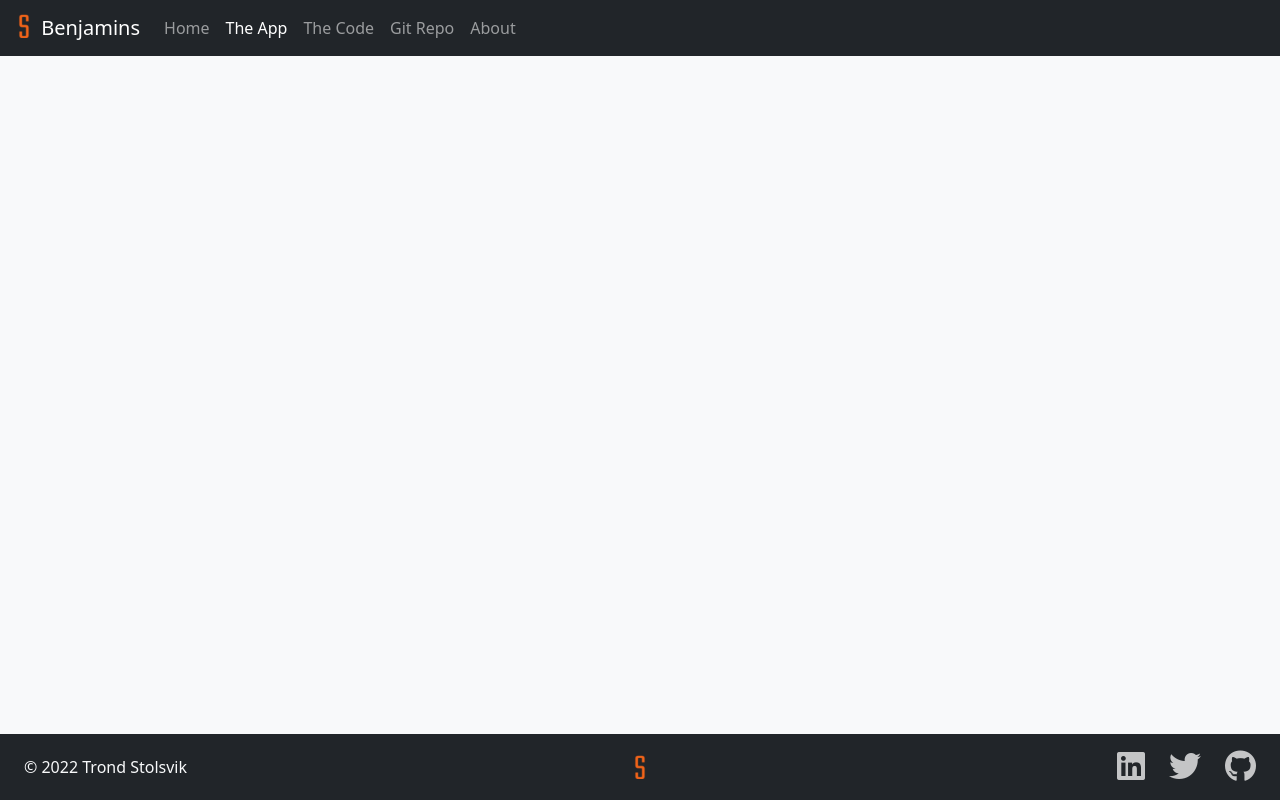
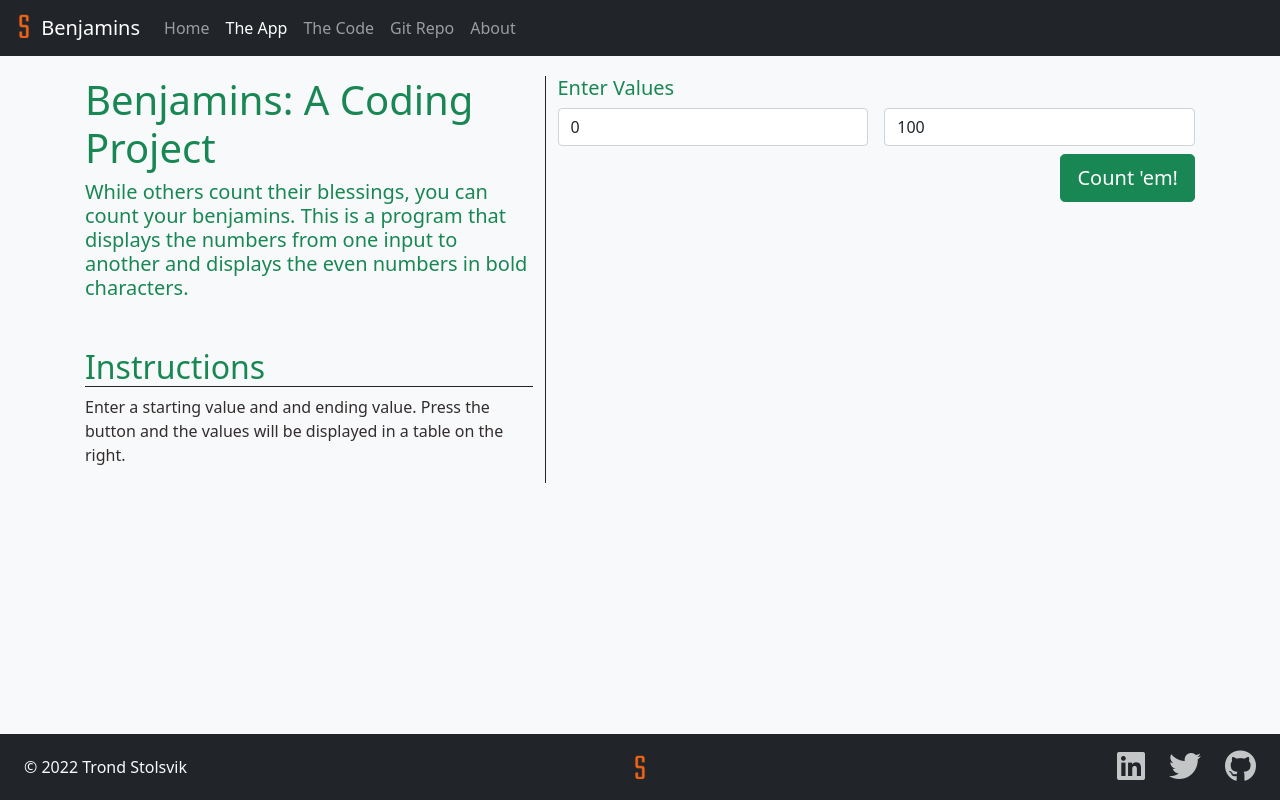
Before and after one commit to TrondStolsvik/Benjamins, a plain HTML site: page app.html in a window 1280 px wide. Drawn offline with nearby package versions, Linux system fonts and the light colour scheme; a script that the page names is missing.

Commit message:
added basic framework for the app

```diff
--- a/app.html
+++ b/app.html
@@ -78,7 +78,63 @@
     </nav>
     <!-- MAIN Section -->
     <main class="flex-shrink-0">
-      <div class="container"></div>
+      <div class="container">
+        <div class="row mt-3">
+          <div class="col-12 col-md-5 border-end border-1 border-dark">
+            <h1>Benjamins: A Coding Project</h1>
+            <h4 class="lead">
+              While others count their blessings, you can count your benjamins.
+              This is a program that displays the numbers from one input to
+              another and displays the even numbers in <b>bold</b> characters.
+            </h4>
+            <h2 class="mt-5 border-bottom border-1 border-dark">
+              Instructions
+            </h2>
+            <p>
+              Enter a starting value and and ending value. Press the button and
+              the values will be displayed in a table on the right.
+            </p>
+          </div>
+          <div class="col-12 col-md-7">
+            <div>
+              <h5>Enter Values</h5>
+              <form class="row gy-2 gx-3">
+                <div class="col-6">
+                  <input
+                    id="startValue"
+                    type="number"
+                    class="form-control"
+                    placeholder="Start Value"
+                    value="0"
+                    aria-label="Start Value"
+                  />
+                </div>
+                <div class="col-6">
+                  <input
+                    id="endValue"
+                    type="number"
+                    class="form-control"
+                    placeholder="End Value"
+                    value="100"
+                    aria-label="End Value"
+                  />
+                </div>
+                <div
+                  class="col-12 d-flex justify-content-start justify-content-md-end"
+                >
+                  <button
+                    id="btnSubmit"
+                    type="button"
+                    class="btn btn-success btn-lg"
+                  >
+                    Count 'em!
+                  </button>
+                </div>
+              </form>
+            </div>
+          </div>
+        </div>
+      </div>
     </main>
     <!-- FOOTER Section -->
     <footer class="footer mt-auto py-3 bg-dark sticky-footer">
--- a/js/scripts.js
+++ /dev/null
@@ -1,3 +0,0 @@
-function HelloWorld() {
-  alert("Hello World!");
-}
```
Also changed, not shown: index.html (+2 -3 lines).
